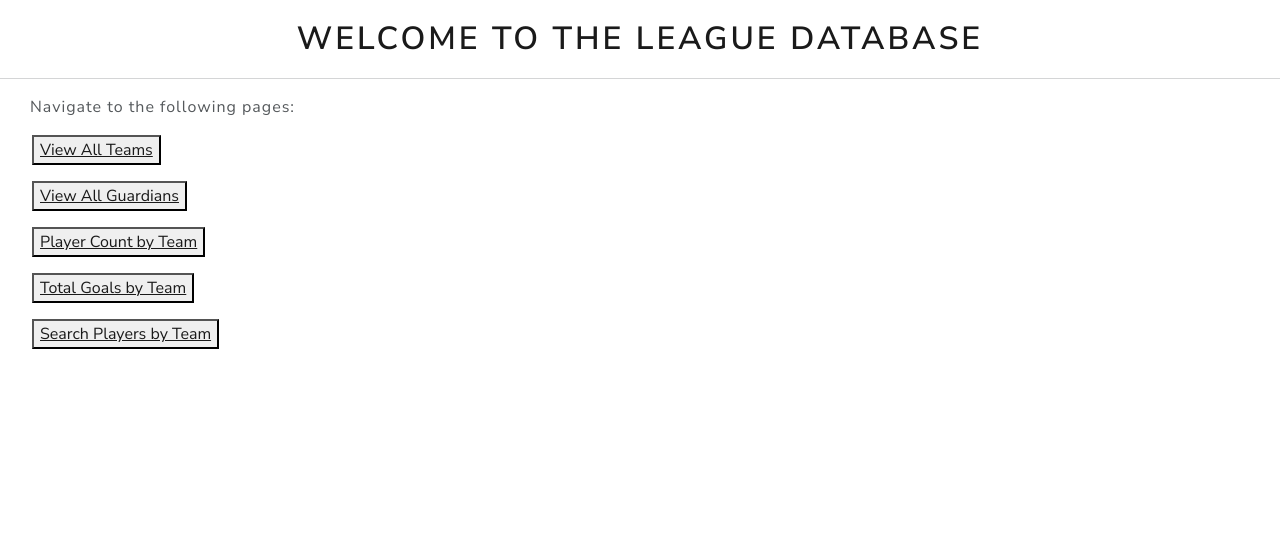
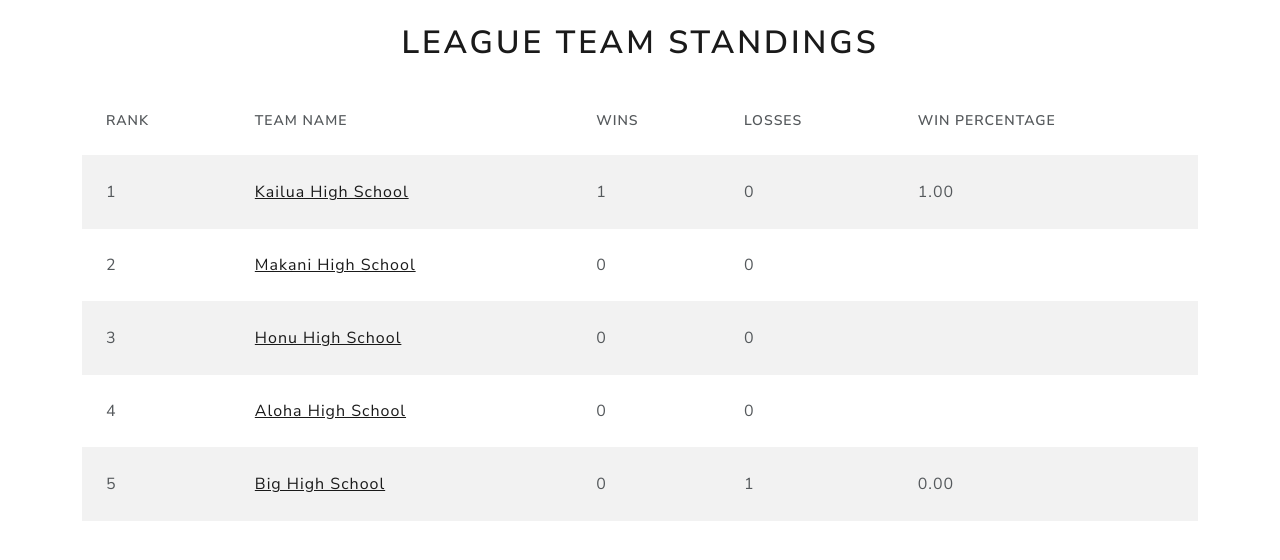
Before and after one commit to lurch9/league_database, a Django app: page / in a window 1280 px wide. Shown: the top 560 px of the page. Run offline with Django 5.2, Linux system fonts and the light colour scheme; data comes from the database, SQL or seed files in the repository; parts of the project's set-up code (start-up, migrations or seed data) failed here and were passed over.

Commit message:
Redesigned homepage to display league standings, styled relevant pages

```diff
--- a/League_Database_V2.0/league/templates/league/homepage.html
+++ b/League_Database_V2.0/league/templates/league/homepage.html
@@ -4,17 +4,33 @@
     <meta charset="UTF-8">
     <meta name="viewport" content="width=device-width, initial-scale=1.0">
     <link rel="stylesheet" href="https://bootswatch.com/5/lux/bootstrap.min.css">
-    <title>League Database</title>
+    <title>League Team Standings</title>
 </head>
 <body>
-    <h1 style="margin: 20px; text-align: center;">Welcome to the League Database</h1><hr>
-    <p style = "margin-left: 30px;">Navigate to the following pages:</p>
-    <ul>
-        <p><button><a href="/teams/">View All Teams</a></button></p>
-        <p><button><a href="/guardians/">View All Guardians</a></button></p>
-        <p><button><a href="/team-player-count/">Player Count by Team</a></button></p>
-        <p><button><a href="/team-goals/">Total Goals by Team</a></button></p>
-        <p><button><a href="/players/team/">Search Players by Team</a></button></p>
-    </ul>
+    <div class="container">
+        <h1 class="text-center my-4">League Team Standings</h1>
+        <table class="table table-striped">
+            <thead class="thead-dark">
+                <tr>
+                    <th>Rank</th>
+                    <th>Team Name</th>
+                    <th>Wins</th>
+                    <th>Losses</th>
+                    <th>Win Percentage</th>
+                </tr>
+            </thead>
+            <tbody>
+                {% for team in team_rankings %}
+                    <tr>
+                        <td>{{ forloop.counter }}</td>
+                        <td><a href="/teams/{{ team.TeamID }}/">{{ team.SchoolName }}</a></td>
+                        <td>{{ team.Wins }}</td>
+                        <td>{{ team.Losses }}</td>
+                        <td>{{ team.WinPercentage|floatformat:2 }}</td>
+                    </tr>
+                {% endfor %}
+            </tbody>
+        </table>
+    </div>
 </body>
 </html>
--- a/League_Database_V2.0/league/views.py
+++ b/League_Database_V2.0/league/views.py
@@ -1,9 +1,27 @@
+from django.shortcuts import render
 from django.shortcuts import render
 from django.db import connection
-from django.shortcuts import render
 
 def homepage(request):
-    return render(request, 'league/homepage.html')
+    with connection.cursor() as cursor:
+        cursor.execute("""
+            SELECT t.TeamID, t.SchoolName,
+                   SUM(CASE WHEN t.TeamID = r.WinnerID THEN 1 ELSE 0 END) AS Wins,
+                   SUM(CASE WHEN t.TeamID <> r.WinnerID AND (m.HomeTeamID = t.TeamID OR m.AwayTeamID = t.TeamID) THEN 1 ELSE 0 END) AS Losses,
+                   CAST(SUM(CASE WHEN t.TeamID = r.WinnerID THEN 1 ELSE 0 END) AS FLOAT) /
+                   NULLIF(SUM(CASE WHEN t.TeamID = r.WinnerID OR t.TeamID <> r.WinnerID THEN 1 ELSE 0 END), 0) AS WinPercentage
+            FROM Team t
+            LEFT JOIN Match m ON t.TeamID = m.HomeTeamID OR t.TeamID = m.AwayTeamID
+            LEFT JOIN Result r ON m.MatchID = r.MatchID
+            GROUP BY t.TeamID, t.SchoolName
+            ORDER BY Wins DESC, Losses ASC
+        """)
+        rows = cursor.fetchall()
+        columns = [col[0] for col in cursor.description]
+        team_rankings = [dict(zip(columns, row)) for row in rows]
+    return render(request, 'league/homepage.html', {'team_rankings': team_rankings})
+
+
 
 
 def all_teams(request):
@@ -91,8 +109,12 @@ def team_details(request, team_id):
         team_columns = [col[0] for col in cursor.description]
         team_data = dict(zip(team_columns, team)) if team else None
 
-        # Fetch players for the team
-        cursor.execute("SELECT * FROM Player WHERE TeamID = %s", [team_id])
+        # Fetch players for the team, excluding DOB
+        cursor.execute("""
+            SELECT FirstName, LastName, Number, StartingPosition
+            FROM Player
+            WHERE TeamID = %s
+        """, [team_id])
         players = cursor.fetchall()
         player_columns = [col[0] for col in cursor.description]
         player_data = [dict(zip(player_columns, player)) for player in players]
```
Also changed, not shown: League_Database_V2.0/league/templates/league/player_stats_for_match.html (+25 -12 lines), League_Database_V2.0/league/templates/league/players_count_by_team.html (+6 -5 lines), League_Database_V2.0/league/templates/league/team_details.html (+23 -18 lines).
